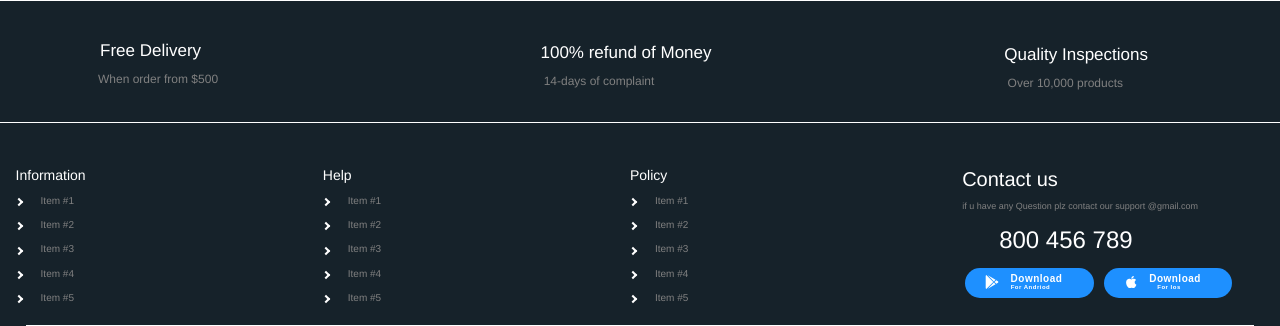
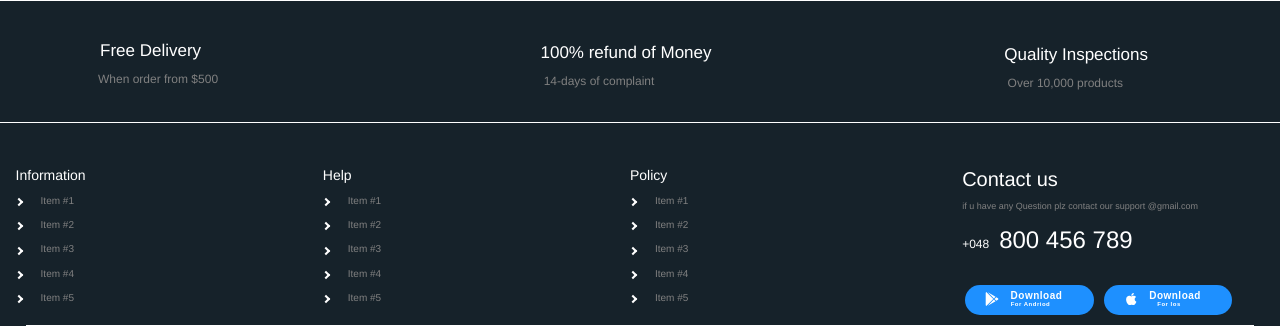
Before and after one commit to Jegan3/instaKart-frontend, a React app: page / in a window 1280 px wide. Shown: the part 3629-3955 px from the top of the page. Built offline with nearby package versions, Linux system fonts and the light colour scheme; what envConfig would draw is missing.

Commit message:
footer zip

```diff
--- a/src/components/Footer/index.js
+++ b/src/components/Footer/index.js
@@ -82,6 +82,7 @@ const Footer = () => (
                 if u have any Question plz contact our support @gmail.com
               </div>
               <div className="number">800 456 789</div>
+              <div className="zip">+048</div>
               <div className="side-Button">
                 <button className="btn draw-border">
                   <FontAwesomeIcon className="appBtn" icon={faGooglePlay} />
--- a/src/components/Footer/style.scss
+++ b/src/components/Footer/style.scss
@@ -169,6 +169,12 @@ ul li:before {
   position: relative;
   top: 10px;
   left: 37px;
+}
+
+ .zip{
+  font-size: 12px;
+  position: relative;
+  bottom: 1em;
 }
 
 .text-right {
```
